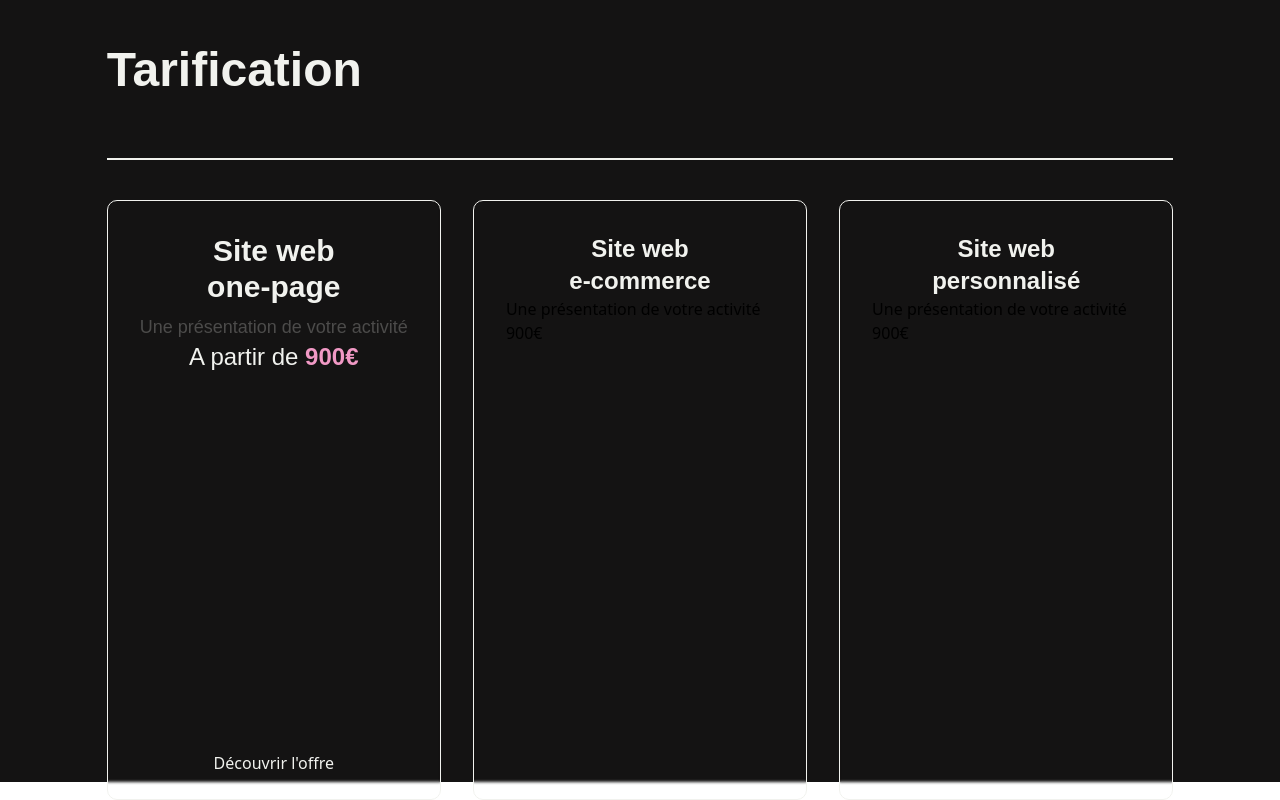
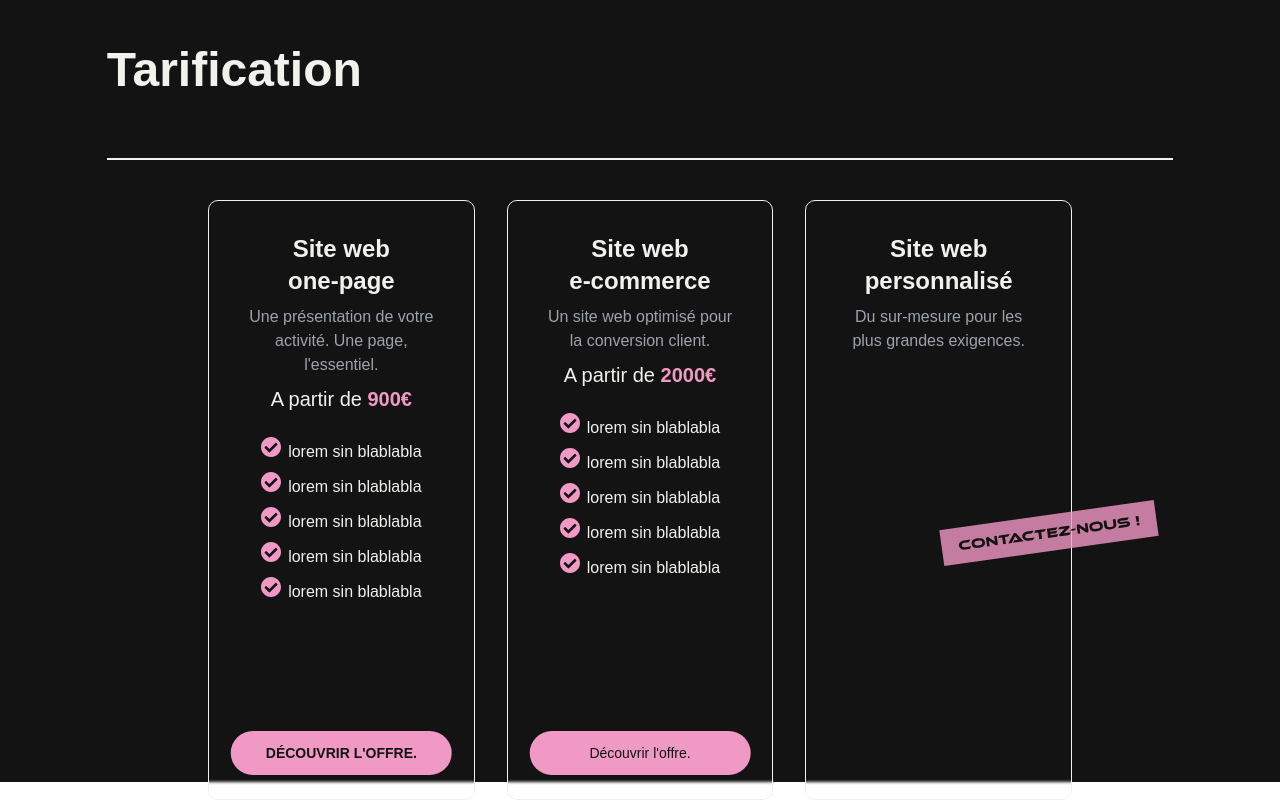
Before and after one commit to VadimElFamoso/CodeCorp, a Nuxt app: page / in a window 1280 px wide. Shown: the part 1618-2418 px from the top of the page. Built offline with nearby package versions, Linux system fonts and the light colour scheme; a web font is replaced by a local one.

Commit message:
payment plans

```diff
--- a/components/plans.vue
+++ b/components/plans.vue
@@ -3,26 +3,51 @@
     <div class="border-b-2 border-tertiary m-auto font-ethnocentric font-bold text-tertiary text-5xl py-16 w-10/12">
         <h2>Tarification</h2>
     </div>
+        <!--Card Container-->
+        <div class="flex justify-center gap-8 m-auto my-10 text-center w-10/12">
 
-        <!--Card-->
-        <div class="flex justify-center gap-8 m-auto my-10 w-10/12">
-            <div class="relative card h-[600px] w-1/3 p-8">
-                <h3 class="font-ethnocentric text-center text-3xl text-tertiary font-bold mb-2">Site web <br>one-page</h3>
-                <h4 class="text-center font-area text-lg text-tertiary opacity-25">Une présentation de votre activité</h4>
-                <p class="font-light font-ethnocentric text-tertiary text-center text-2xl">A partir de <span class="text-primary font-bold">900€</span></p>
-                <a class="absolute text-tertiary bottom-0 left-1/2 -translate-x-1/2 my-6" href="">Découvrir l'offre</a>
+            <!--Card-->
+            <div class="relative card h-[600px] w-1/4 p-8">
+                <h3 class="font-ethnocentric text-2xl text-tertiary font-bold mb-2">Site web <br>one-page</h3>
+                <h4 class="font-area text-base text-gray-400">Une présentation de votre activité. Une page, l'essentiel.</h4>
+                <p class="font-light font-ethnocentric text-tertiary text-xl py-2">A partir de <span class="text-primary font-bold">900€</span></p>
+
+                <div class="font-area flex flex-col gap-2 py-4 text-tertiary">
+                    <li class="list-image-check"><a href="">lorem sin blablabla</a></li>
+                    <li class="list-image-check"><a href="">lorem sin blablabla</a></li>
+                    <li class="list-image-check"><a href="">lorem sin blablabla</a></li>
+                    <li class="list-image-check"><a href="">lorem sin blablabla</a></li>
+                    <li class="list-image-check"><a href="">lorem sin blablabla</a></li>
+                </div>
+
+                <a class="absolute bg-primary font-areaextended font-extrabold text-center text-sm text-secondary bottom-0 left-1/2 -translate-x-1/2 my-6 border-solid border-primary rounded-full py-3 w-10/12 uppercase" href="">Découvrir l'offre.</a>
             </div>
 
-            <div class="relative card h-[600px] w-1/3 p-8">
-                <h3 class="font-ethnocentric text-center text-2xl text-tertiary font-bold">Site web <br>e-commerce</h3>
-                <h4>Une présentation de votre activité</h4>
-                <p><span>900€</span></p>
+            <!--Card-->
+            <div class="relative card h-[600px] w-1/4 p-8">
+                <h3 class="font-ethnocentric text-2xl text-tertiary font-bold mb-2">Site web <br>e-commerce</h3>
+                <h4 class="font-area text-base text-gray-400">Un site web optimisé pour la conversion client.</h4>
+                <p class="font-light font-ethnocentric text-tertiary text-xl py-2">A partir de <span class="text-primary font-bold">2000€</span></p>
+
+                <div class="font-area flex flex-col gap-2 py-4 text-tertiary">
+                    <li class="list-image-check"><a href="">lorem sin blablabla</a></li>
+                    <li class="list-image-check"><a href="">lorem sin blablabla</a></li>
+                    <li class="list-image-check"><a href="">lorem sin blablabla</a></li>
+                    <li class="list-image-check"><a href="">lorem sin blablabla</a></li>
+                    <li class="list-image-check"><a href="">lorem sin blablabla</a></li>
+                </div>
+
+                <a class="absolute bg-primary font-areaextended text-center text-sm text-secondary bottom-0 left-1/2 -translate-x-1/2 my-6 border-solid border-primary rounded-full py-3 w-10/12" href="">Découvrir l'offre.</a>
             </div>
 
-            <div class="relative card h-[600px] w-1/3 p-8">
-                <h3 class="font-ethnocentric text-center text-2xl text-tertiary font-bold">Site web <br>personnalisé</h3>
-                <h4>Une présentation de votre activité</h4>
-                <p><span>900€</span></p>
+            <!--Card-->
+            <div class="relative card h-[600px] w-1/4 p-8">
+                <h3 class="font-ethnocentric text-2xl text-tertiary font-bold mb-2">Site web <br>personnalisé</h3>
+                <h4 class="font-area text-base text-gray-400">Du sur-mesure pour les plus grandes exigences.</h4>
+                <img class="absolute top-1/2 left-1/2 -translate-x-1/2 -translate-y-1/2  h-auto w-10/12" src="../public/banner.svg" alt="">
+
+
+                <!-- <a class="absolute bg-primary font-areaextended text-center text-sm text-secondary bottom-0 left-1/2 -translate-x-1/2 my-6 border-solid border-primary rounded-full py-3 w-10/12" href="">Découvrir l'offre.</a> -->
             </div>
         </div>
 
--- a/tailwind.config.js
+++ b/tailwind.config.js
@@ -18,6 +18,9 @@ module.exports = {
         'secondary': '#141313',
         'tertiary': '#F1F2EE',
       },
+      listStyleImage: {
+        check: "url('/public/check.svg')",
+      },
       keyframes:{
         logobounce:{
           '0%, 100%': { transform: 'translateY(-50px);' },
```
Also changed, not shown: public/banner.svg (added), public/check.svg (added).
